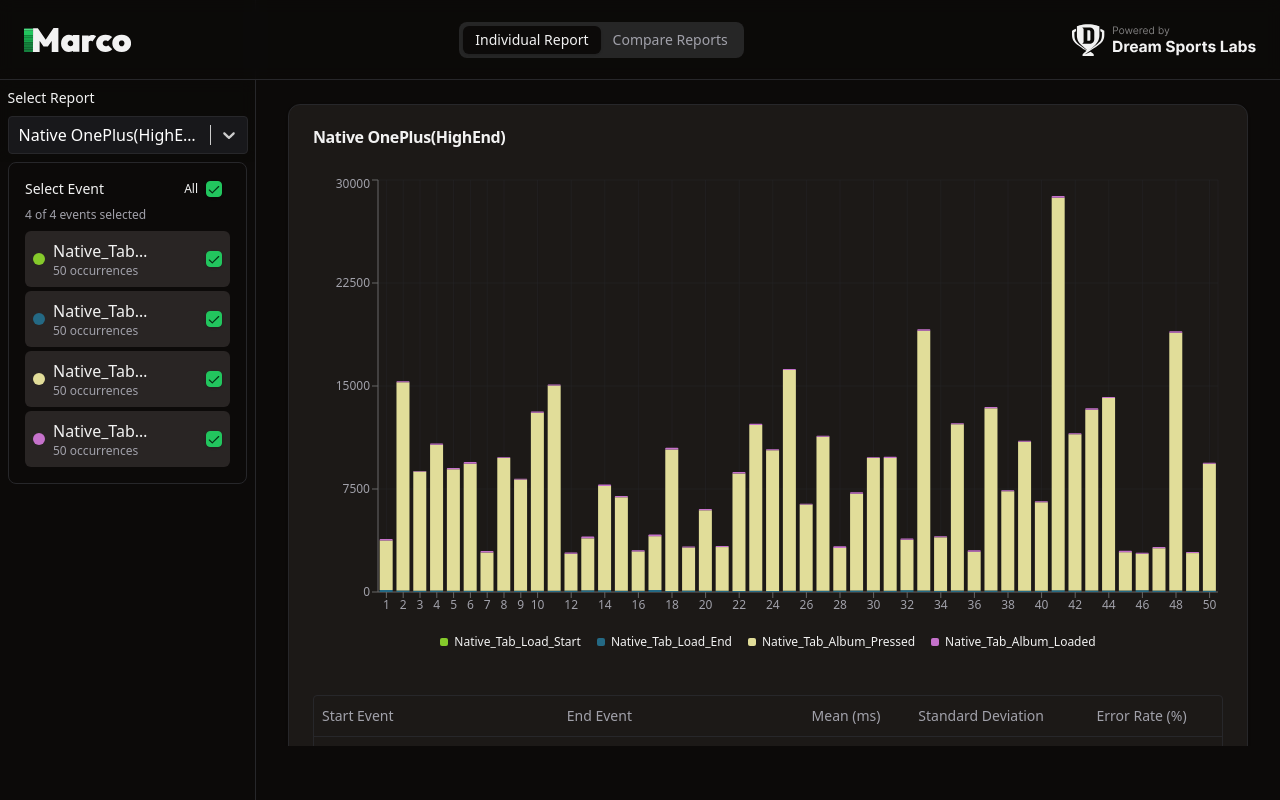
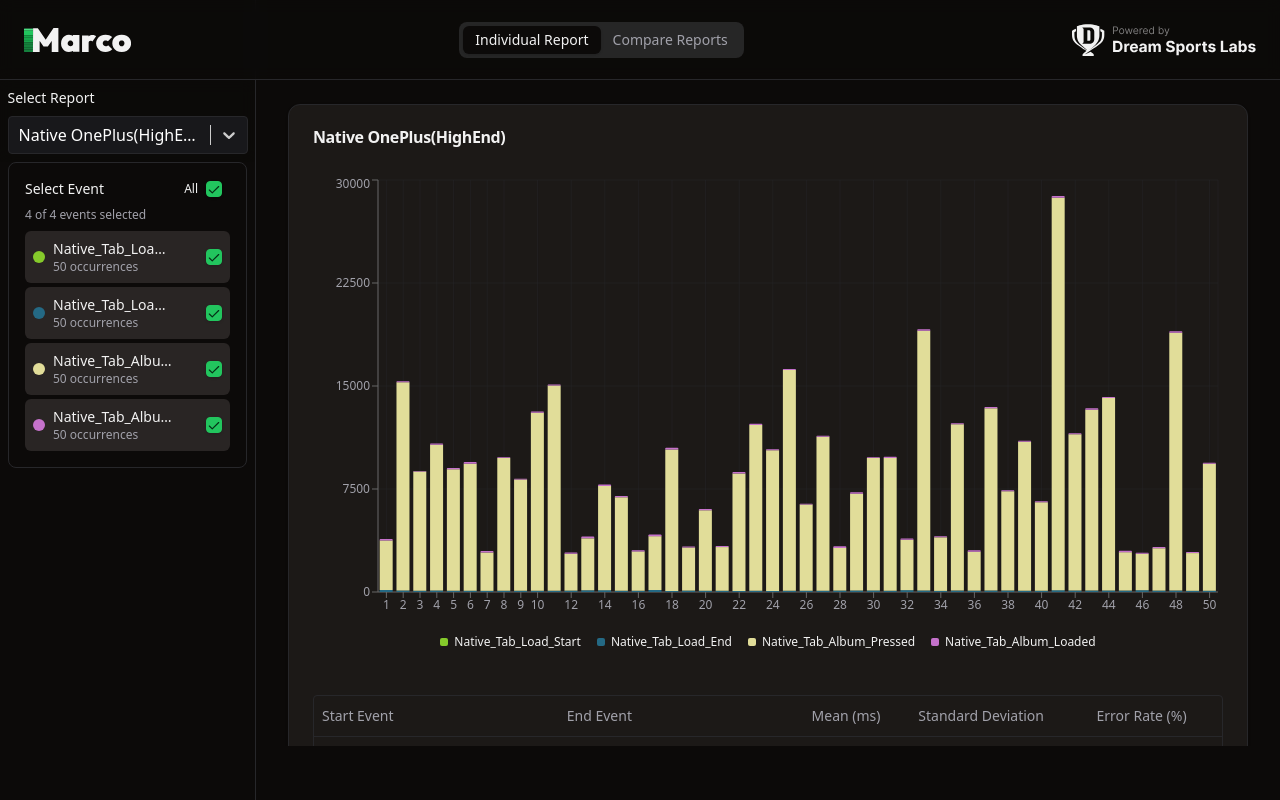
Before and after one commit to ds-horizon/marco, a React (Vite) app in the folder web/: page / in a window 1280 px wide. Built offline with nearby package versions, Linux system fonts and the light colour scheme.

Commit message:
fix: ui issues

```diff
--- a/web/src/components/sidebar/ComparisonPanelSidebar.tsx
+++ b/web/src/components/sidebar/ComparisonPanelSidebar.tsx
@@ -232,7 +232,7 @@ export function ComparisonPanelSidebar({
                 events selected
               </div>
 
-              <ScrollArea className="h-[200px] pr-2">
+              <ScrollArea className="max-h-[200px] pr-2 overflow-auto">
                 <div className="space-y-1">
                   {Object.entries(
                     uniqueTagsWithCountForMultipleReport[reportIndex] || {}
--- a/web/src/components/sidebar/IndividualReportSidebar.tsx
+++ b/web/src/components/sidebar/IndividualReportSidebar.tsx
@@ -197,7 +197,7 @@ export const IndividualReportSidebar = ({
                     onClick={() => !disabled && handleTagToggle(tag)}
                     tabIndex={disabled ? 0 : -1}
                   >
-                    <div className="flex items-center gap-2 min-w-0 max-w-[120px] truncate">
+                    <span className="text-sm flex items-center gap-2 min-w-0 max-w-[140px] truncate">
                       <span
                         className="w-3 h-3 rounded-full shrink-0"
                         style={{ backgroundColor: color }}
@@ -210,7 +210,7 @@ export const IndividualReportSidebar = ({
                           {count} occurrences
                         </span>
                       </div>
-                    </div>
+                    </span>
                     <Checkbox
                       checked={selected}
                       className="shrink-0"
--- a/web/src/components/ui/scroll-area.tsx
+++ b/web/src/components/ui/scroll-area.tsx
@@ -8,7 +8,7 @@ const ScrollArea = React.forwardRef<
 >(({ className, children, ...props }, ref) => (
   <ScrollAreaPrimitive.Root
     ref={ref}
-    className={cn('relative overflow-hidden', className)}
+    className={cn('relative', className)}
     {...props}
   >
     <ScrollAreaPrimitive.Viewport className="h-full w-full rounded-[inherit]">
```
